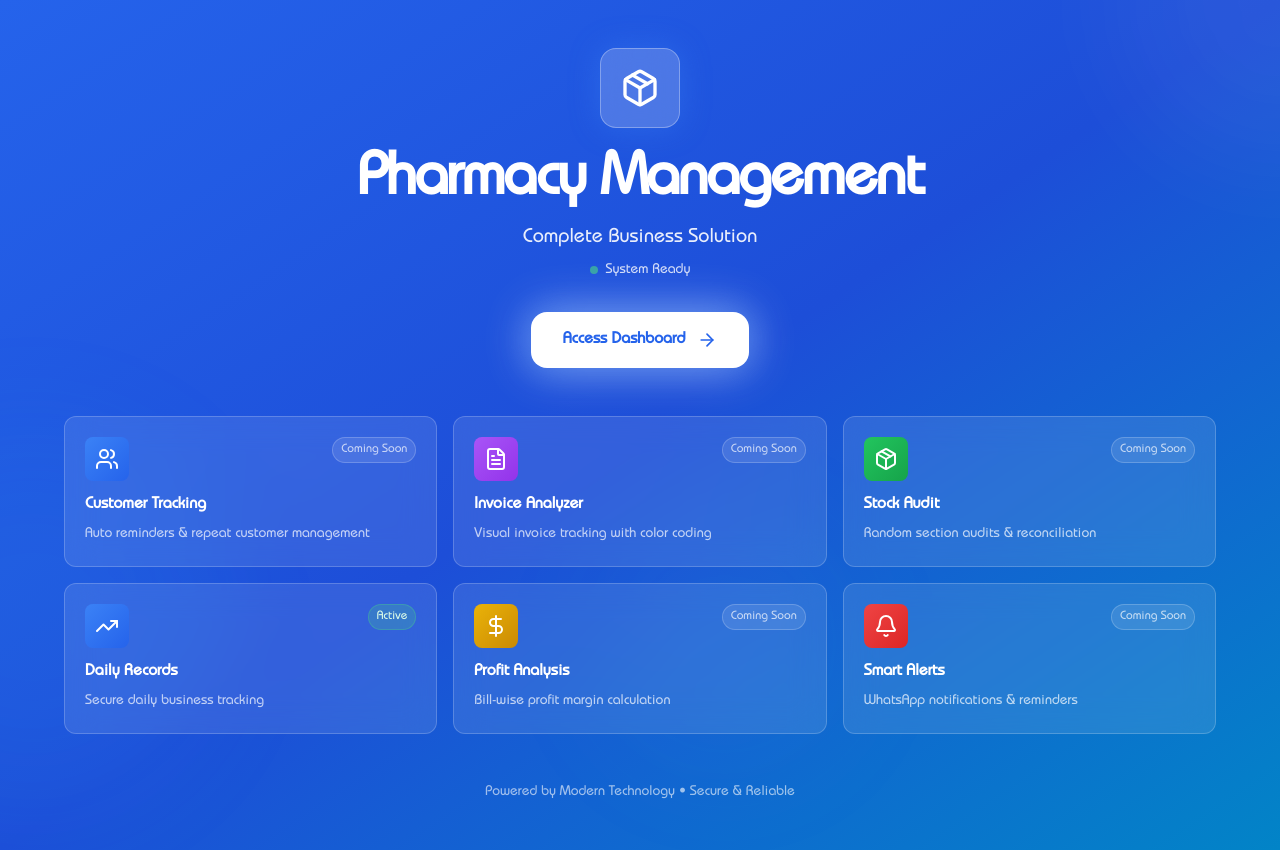
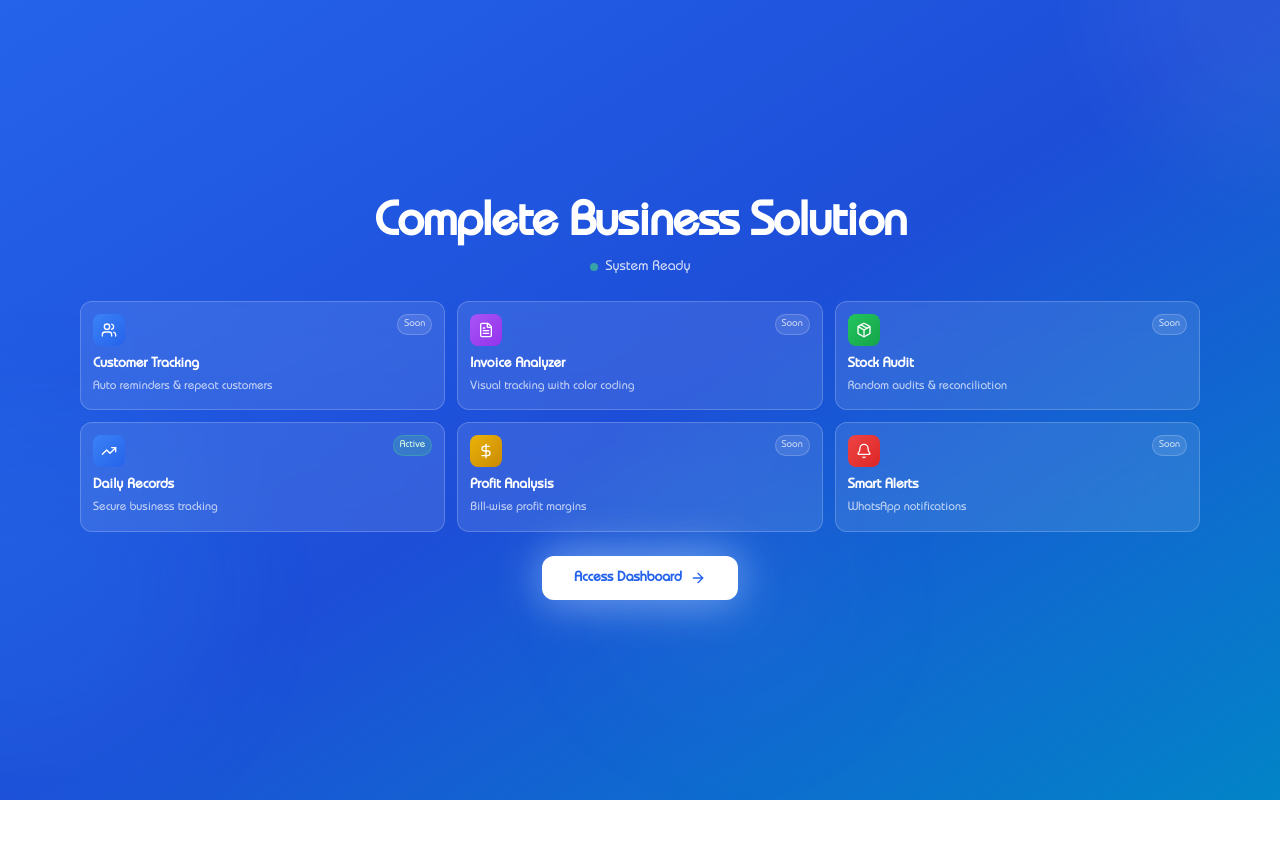
Before and after one commit to anirbandework/client_pharmacy_frontend, a React (Vite) app: page / in a window 1280 px wide. After the commit the page ends 800 px from the top, so only its background shows below. Built offline with nearby package versions, Linux system fonts and the light colour scheme.

Commit message:
Update: Compact welcome page - no scrolling needed

```diff
--- a/src/features/Welcome/index.jsx
+++ b/src/features/Welcome/index.jsx
@@ -13,49 +13,49 @@ const Welcome = () => {
     {
       icon: Users,
       title: 'Customer Tracking',
-      desc: 'Auto reminders & repeat customer management',
-      status: 'Coming Soon',
+      desc: 'Auto reminders & repeat customers',
+      status: 'Soon',
       color: 'from-blue-500 to-blue-600'
     },
     {
       icon: FileText,
       title: 'Invoice Analyzer',
-      desc: 'Visual invoice tracking with color coding',
-      status: 'Coming Soon',
+      desc: 'Visual tracking with color coding',
+      status: 'Soon',
       color: 'from-purple-500 to-purple-600'
     },
     {
       icon: Package,
       title: 'Stock Audit',
-      desc: 'Random section audits & reconciliation',
-      status: 'Coming Soon',
+      desc: 'Random audits & reconciliation',
+      status: 'Soon',
       color: 'from-green-500 to-green-600'
     },
     {
       icon: TrendingUp,
       title: 'Daily Records',
-      desc: 'Secure daily business tracking',
+      desc: 'Secure business tracking',
       status: 'Active',
       color: 'from-primary-500 to-primary-600'
     },
     {
       icon: DollarSign,
       title: 'Profit Analysis',
-      desc: 'Bill-wise profit margin calculation',
-      status: 'Coming Soon',
+      desc: 'Bill-wise profit margins',
+      status: 'Soon',
       color: 'from-yellow-500 to-yellow-600'
     },
     {
       icon: Bell,
       title: 'Smart Alerts',
-      desc: 'WhatsApp notifications & reminders',
-      status: 'Coming Soon',
+      desc: 'WhatsApp notifications',
+      status: 'Soon',
       color: 'from-red-500 to-red-600'
     }
   ]
 
   return (
-    <div className="min-h-screen bg-gradient-to-br from-primary-600 via-primary-700 to-accent-600 relative overflow-hidden font-bauhaus">
+    <div className="h-screen bg-gradient-to-br from-primary-600 via-primary-700 to-accent-600 relative overflow-hidden font-bauhaus flex items-center justify-center">
       {/* Animated Background */}
       <div className="absolute inset-0 overflow-hidden">
         <div className="absolute -top-40 -right-40 w-80 h-80 bg-white/10 rounded-full blur-3xl animate-pulse"></div>
@@ -64,53 +64,29 @@ const Welcome = () => {
       </div>
 
       {/* Content */}
-      <div className="relative z-10 flex flex-col items-center justify-center min-h-screen px-4 py-12">
-        {/* Logo */}
-        <div className="mb-6 animate-bounce-subtle">
-          <div className="w-20 h-20 bg-white/20 backdrop-blur-lg rounded-2xl flex items-center justify-center border border-white/30 shadow-glow-lg">
-            <Package className="w-10 h-10 text-white" />
-          </div>
-        </div>
-
-        {/* Main Heading */}
-        <div className="text-center mb-8 animate-fade-in-up">
-          <h1 className="text-5xl md:text-6xl font-bold text-white mb-3 tracking-tight">
-            Pharmacy Management
+      <div className="relative z-10 w-full max-w-6xl px-4">
+        <div className="text-center mb-6 animate-fade-in-up">
+          <h1 className="text-4xl md:text-5xl font-bold text-white mb-2 tracking-tight">
+            Complete Business Solution
           </h1>
-          <p className="text-lg md:text-xl text-white/90 font-light mb-2">
-            Complete Business Solution
-          </p>
           <div className="flex items-center justify-center gap-2 text-white/80">
             <div className="w-2 h-2 bg-green-400 rounded-full animate-pulse"></div>
             <span className="text-sm">System Ready</span>
           </div>
         </div>
 
-        {/* CTA Button */}
-        <button
-          onClick={handleEnter}
-          className="group relative mb-12 animate-scale-in"
-        >
-          <div className="absolute inset-0 bg-white rounded-2xl blur-xl opacity-50 group-hover:opacity-75 transition-opacity"></div>
-          <div className="relative bg-white text-primary-600 px-8 py-4 rounded-2xl text-base font-semibold shadow-glow-lg hover:shadow-glow transition-all duration-300 transform hover:scale-110 active:scale-95 flex items-center gap-3">
-            Access Dashboard
-            <ArrowRight className="w-5 h-5 group-hover:translate-x-1 transition-transform" />
-          </div>
-        </button>
-
         {/* Features Grid */}
-        <div className="grid grid-cols-1 md:grid-cols-2 lg:grid-cols-3 gap-4 max-w-6xl w-full animate-fade-in" style={{ animationDelay: '0.2s' }}>
+        <div className="grid grid-cols-2 md:grid-cols-3 gap-3 mb-6 animate-fade-in" style={{ animationDelay: '0.1s' }}>
           {features.map((feature, index) => (
             <div
               key={index}
-              className="bg-white/10 backdrop-blur-lg rounded-xl p-5 border border-white/20 hover:bg-white/20 transition-all duration-300 hover:scale-105 cursor-pointer group"
-              style={{ animationDelay: `${0.3 + index * 0.1}s` }}
+              className="bg-white/10 backdrop-blur-lg rounded-xl p-3 border border-white/20 hover:bg-white/20 transition-all duration-300 hover:scale-105 cursor-pointer group"
             >
-              <div className="flex items-start justify-between mb-3">
-                <div className={`p-2.5 bg-gradient-to-br ${feature.color} rounded-lg`}>
-                  <feature.icon className="w-6 h-6 text-white" />
+              <div className="flex items-start justify-between mb-2">
+                <div className={`p-2 bg-gradient-to-br ${feature.color} rounded-lg`}>
+                  <feature.icon className="w-4 h-4 text-white" />
                 </div>
-                <span className={`text-xs px-2 py-1 rounded-full ${
+                <span className={`text-[10px] px-1.5 py-0.5 rounded-full ${
                   feature.status === 'Active'
                     ? 'bg-green-400/20 text-green-100 border border-green-400/30'
                     : 'bg-white/10 text-white/70 border border-white/20'
@@ -118,17 +94,24 @@ const Welcome = () => {
                   {feature.status}
                 </span>
               </div>
-              <h3 className="text-white font-semibold text-base mb-1.5">{feature.title}</h3>
-              <p className="text-white/70 text-sm leading-relaxed">{feature.desc}</p>
+              <h3 className="text-white font-semibold text-sm mb-1">{feature.title}</h3>
+              <p className="text-white/70 text-xs leading-relaxed">{feature.desc}</p>
             </div>
           ))}
         </div>
 
-        {/* Footer */}
-        <div className="mt-12 text-center">
-          <p className="text-white/60 text-sm">
-            Powered by Modern Technology • Secure & Reliable
-          </p>
+        {/* CTA Button */}
+        <div className="text-center animate-scale-in" style={{ animationDelay: '0.2s' }}>
+          <button
+            onClick={handleEnter}
+            className="group relative inline-flex"
+          >
+            <div className="absolute inset-0 bg-white rounded-xl blur-xl opacity-50 group-hover:opacity-75 transition-opacity"></div>
+            <div className="relative bg-white text-primary-600 px-8 py-3 rounded-xl text-sm font-semibold shadow-glow-lg hover:shadow-glow transition-all duration-300 transform hover:scale-110 active:scale-95 flex items-center gap-2">
+              Access Dashboard
+              <ArrowRight className="w-4 h-4 group-hover:translate-x-1 transition-transform" />
+            </div>
+          </button>
         </div>
       </div>
     </div>
```
